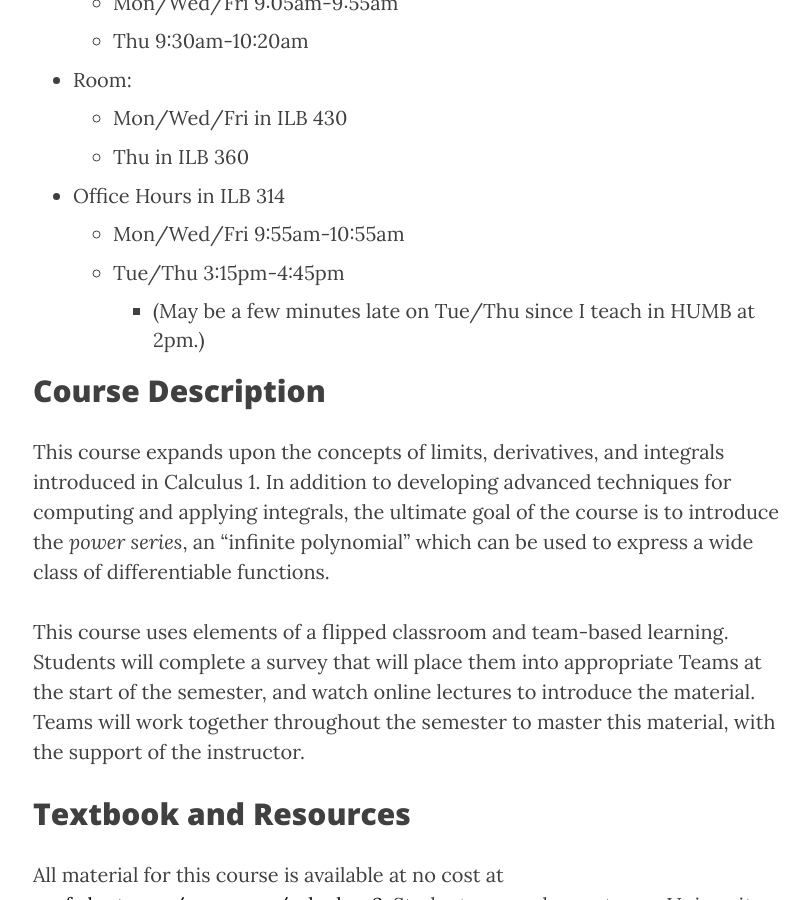
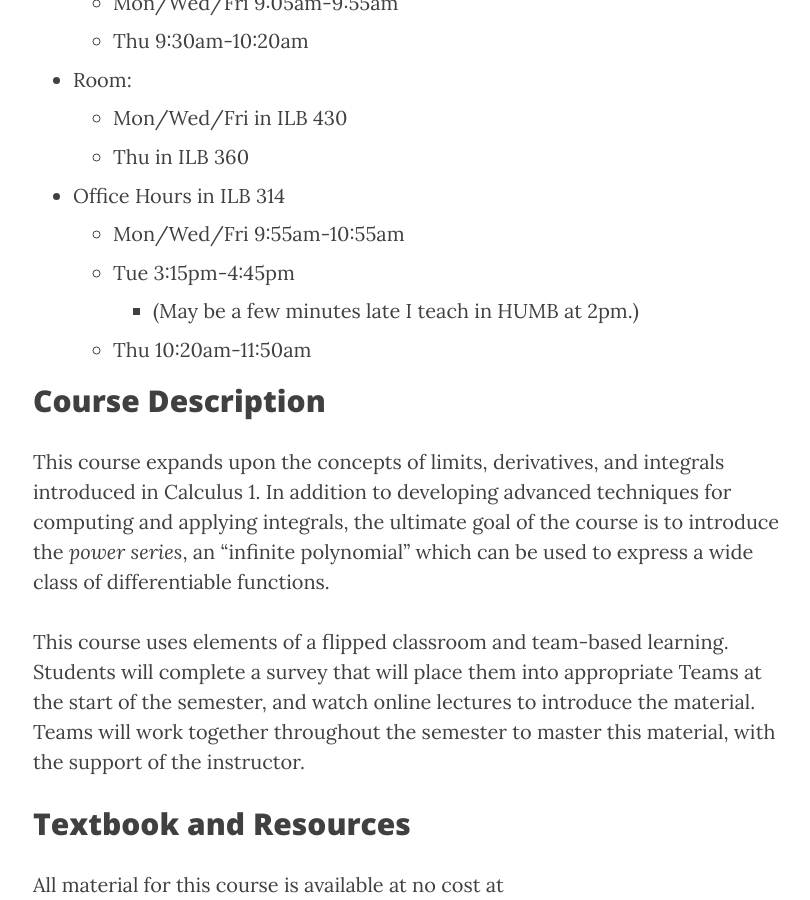
Before and after one commit to jford1906/prof.clontz.org, a Jekyll site: the page built from classes/2017/01/ma126/index.md, in a window 1280 px wide and 900 px high, scrolled down 932 px. Shown: the whole window, without its empty margins (232-1042 px from the left). Built offline with Jekyll 4.4.1, drawn with Linux system fonts in a browser that asks for light colours; nearby versions of some CDN libraries; formulas are drawn with MathJax 3.

Commit message:
update office hours

```diff
--- a/classes/2017/01/ma126/index.md
+++ b/classes/2017/01/ma126/index.md
@@ -26,9 +26,9 @@ description: "Calculus II - 2017 Spring"
     * Thu in ILB 360
 * Office Hours in ILB 314
     * Mon/Wed/Fri 9:55am-10:55am
-    * Tue/Thu 3:15pm-4:45pm
-        * (May be a few minutes late on Tue/Thu since I teach in HUMB
-          at 2pm.)
+    * Tue 3:15pm-4:45pm
+        * (May be a few minutes late I teach in HUMB at 2pm.)
+    * Thu 10:20am-11:50am
 
 
 ## Course Description
```
Also changed, not shown: 2 other files.
